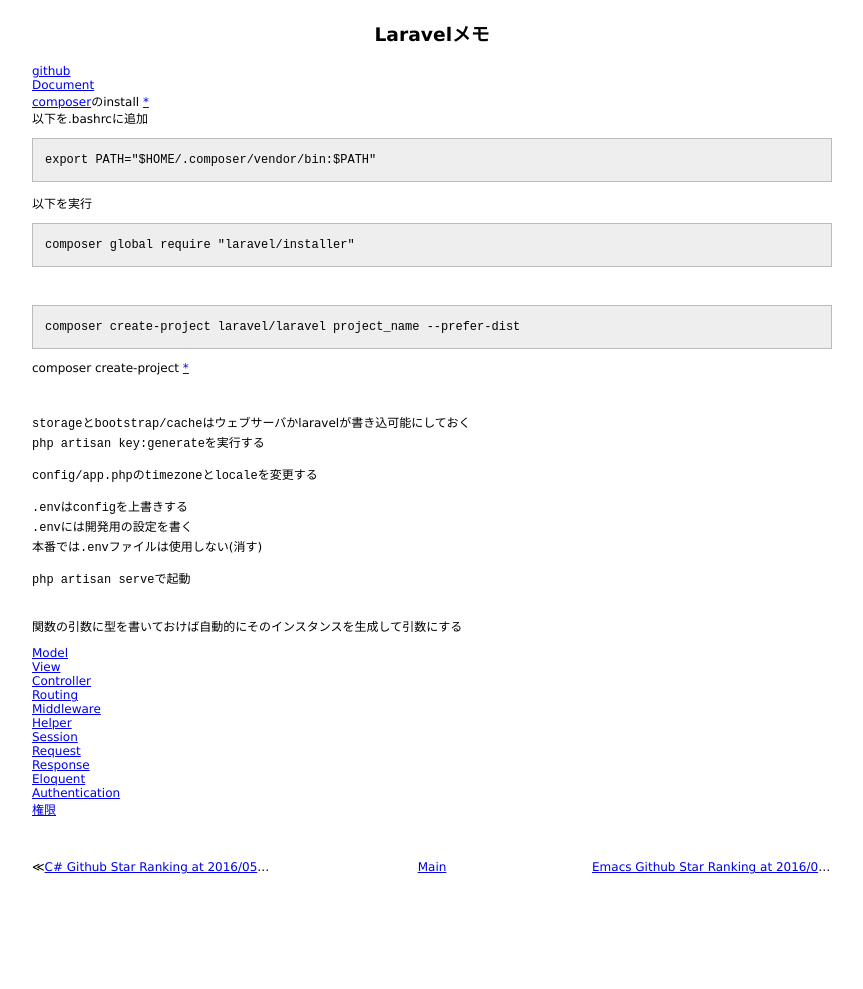
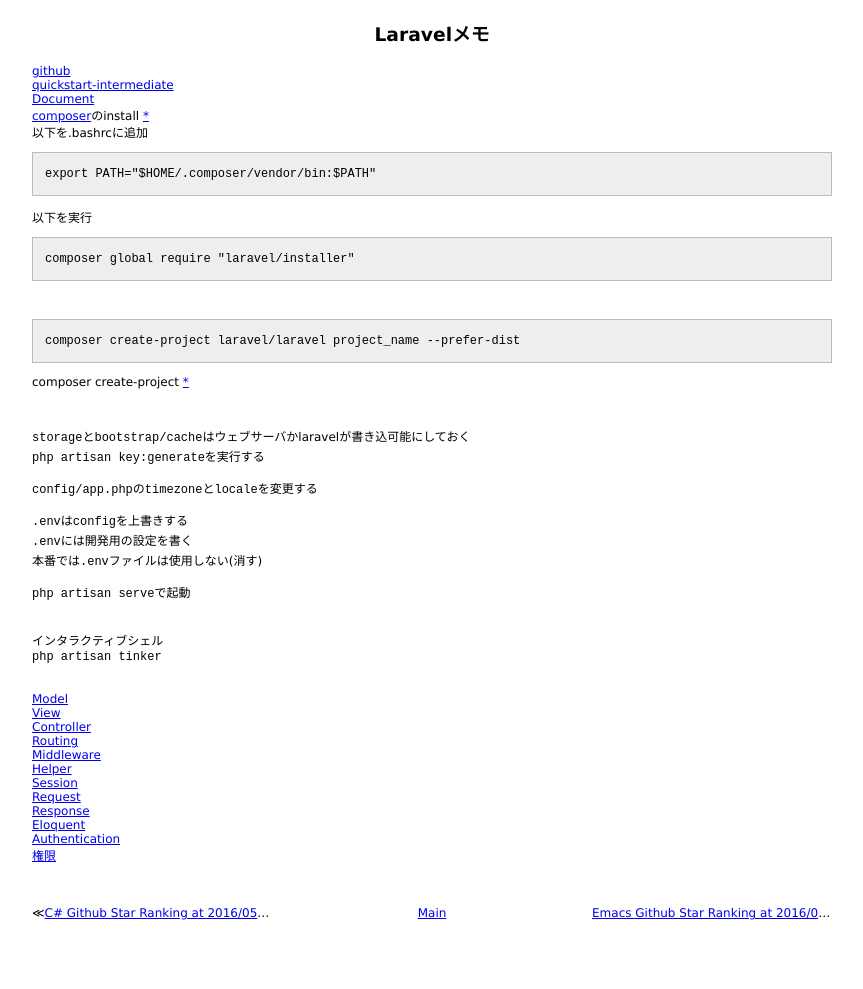
Before and after one commit to 38elements/38elements.github.com, a Jekyll site: the page built from _posts/2016-05-03-laravel.md, in a window 1280 px wide. Shown: the whole page, without its empty margins (208-1071 px from the left). Built offline with Jekyll 4.4.1, drawn with Linux system fonts in a browser that asks for light colours; before the commit the page ends 943 px from its top, so only the background shows below that.

Commit message:
Update 2016-05-03-laravel.md

```diff
--- a/_posts/2016-05-03-laravel.md
+++ b/_posts/2016-05-03-laravel.md
@@ -3,6 +3,7 @@ layout: posts
 title: Laravelメモ
 ---
 [github](https://github.com/laravel/laravel)
+[quickstart-intermediate](https://github.com/laravel/quickstart-intermediate)
 [Document](https://laravel.com/docs/5.2)
 [composer](https://getcomposer.org/download/)のinstall [*](https://www.digitalocean.com/community/tutorials/how-to-install-and-use-composer-on-ubuntu-14-04)
 以下を.bashrcに追加
@@ -37,7 +38,9 @@ composer create-project [*](https://getcomposer.org/doc/03-cli.md#create-project
 `php artisan serve`で起動
 <br>
 <br>
-関数の引数に型を書いておけば自動的にそのインスタンスを生成して引数にする
+インタラクティブシェル
+`php artisan tinker`
+<br>
 
 [Model](/2016/05/06/laravel-model.html)
 [View](/2016/05/06/laravel-view.html)
```
